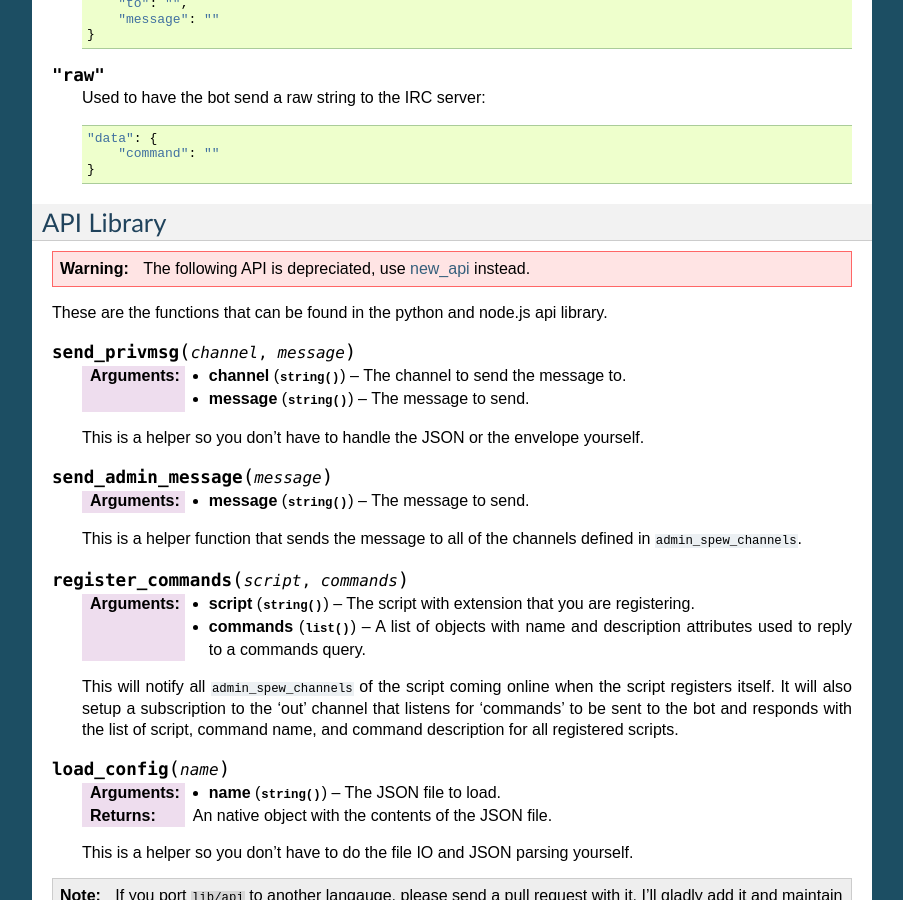
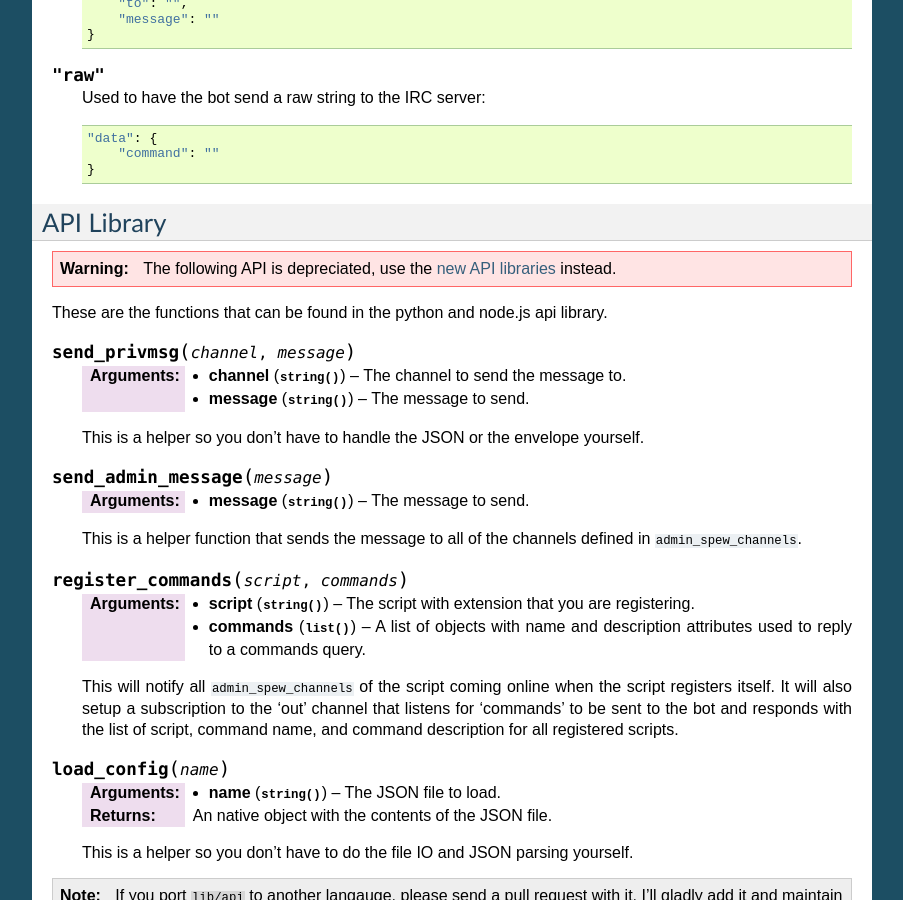
Before and after one commit to zenirc/zenircbot, a Sphinx documentation site: the page built from docs/services_devel.rst, in a window 1280 px wide and 900 px high, scrolled down 1504 px. Shown: the whole window, without its empty margins (198-1101 px from the left). Built offline with Sphinx 7.4.7, drawn with Linux system fonts in a browser that asks for light colours.

Commit message:
words are hard

```diff
--- a/docs/services_devel.rst
+++ b/docs/services_devel.rst
@@ -108,9 +108,9 @@ API Library
 
 .. warning::
 
-    The following API is depreciated, use new_api_ instead.
+    The following API is depreciated, use the `new API libraries`_ instead.
 
-.. _new_api: http://zenircbot-api.rtfd.org/
+.. _`new API libraries`: http://zenircbot-api.rtfd.org/
 
 These are the functions that can be found in the python and node.js
 api library.
```
